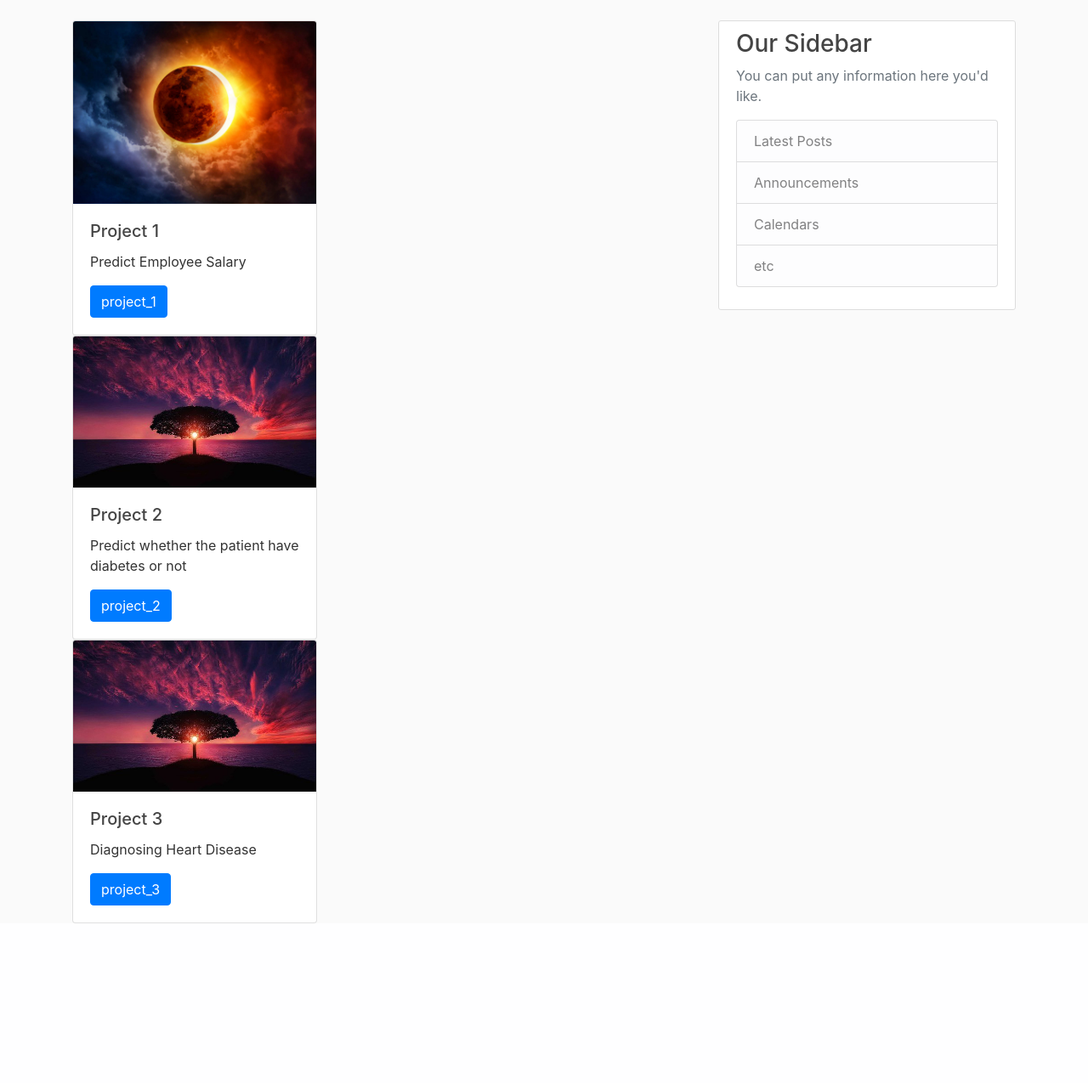
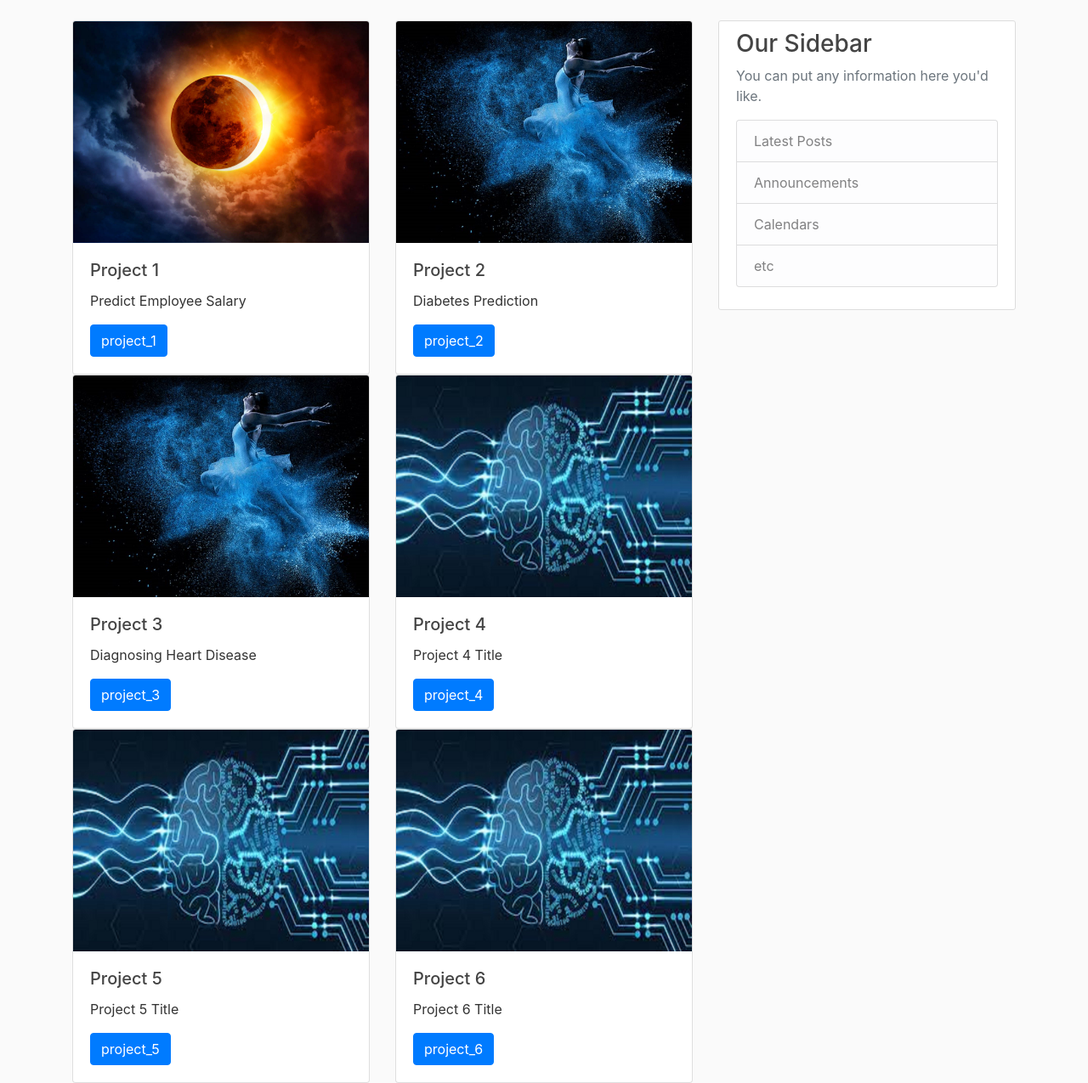
Before and after one commit to anajikadam/Flask_Projects, a Flask app: page /Projects in a window 1280 px wide. Shown: the part 56-1331 px from the top of the page at 85% size. Before the commit the page ends 1143 px from the top, so only its background shows below. Run offline with Flask 2, Linux system fonts and the light colour scheme; some libraries are stand-ins or nearby versions.

Commit message:
June commit

```diff
--- a/flaskApp/sqliteDB.py
+++ b/flaskApp/sqliteDB.py
@@ -16,10 +16,10 @@ conn = sqlite3.connect('site.db')
 # db.session.commit()
 cursor1 = conn.execute("SELECT * FROM Post")
 cursor2 = conn.execute("SELECT * FROM User")
-for row in cursor1:
+# for row in cursor1:
+# 	print(row)
+for row in cursor2:
 	print(row)
-# for row in cursor2:
-# 	print(row)
 
 sql = 'DELETE FROM User WHERE id=?'
 cur = conn.cursor()
--- a/flaskApp/templates/projects/home.html
+++ b/flaskApp/templates/projects/home.html
@@ -1,6 +1,8 @@
 {% extends "projects/layout.html" %}
 {% block content %}
-    <div class="card" style="width: 18rem;">
+    <div class="row">
+       <div class="col-md-6">
+        <div class="card" >
             <img src="../static/img/a1.jpg" class="card-img-top" alt="Img1">
               <div class="card-body">
                   <h5 class="card-title">Project 1</h5>
@@ -8,15 +10,21 @@
                     <a href="{{ url_for('projects.project_1') }}" class="btn btn-primary">project_1</a>
               </div>
         </div>
-    <div class="card" style="width: 18rem;">
+       </div>
+       <div class="col-md-6">
+        <div class="card" >
             <img src="../static/img/a2.jpg" class="card-img-top" alt="Img2">
               <div class="card-body">
                   <h5 class="card-title">Project 2</h5>
-                <p class="card-text">Predict whether the patient have diabetes or not</p>
+                    <p class="card-text">Diabetes Prediction</p>
                     <a href="{{ url_for('projects.project_2') }}" class="btn btn-primary">project_2</a>
               </div>
         </div>
-    <div class="card" style="width: 18rem;">
+       </div>
+    </div>
+    <div class="row">
+       <div class="col-md-6">
+        <div class="card" >
             <img src="../static/img/a2.jpg" class="card-img-top" alt="Img2">
             <div class="card-body">
               <h5 class="card-title">Project 3</h5>
@@ -24,4 +32,38 @@
                 <a href="{{ url_for('projects.project_3') }}" class="btn btn-primary">project_3</a>
             </div>
         </div>
+       </div>
+       <div class="col-md-6">
+        <div class="card" >
+            <img src="../static/img/a3.jpg" class="card-img-top" alt="Img2">
+              <div class="card-body">
+                  <h5 class="card-title">Project 4</h5>
+                    <p class="card-text">Project 4 Title</p>
+                    <a href="{{ url_for('projects.project_2') }}" class="btn btn-primary">project_4</a>
+              </div>
+        </div>
+       </div>
+    </div>
+    <div class="row">
+       <div class="col-md-6">
+        <div class="card" >
+            <img src="../static/img/a3.jpg" class="card-img-top" alt="Img2">
+            <div class="card-body">
+              <h5 class="card-title">Project 5</h5>
+                <p class="card-text">Project 5 Title</p>
+                <a href="{{ url_for('projects.project_3') }}" class="btn btn-primary">project_5</a>
+            </div>
+        </div>
+       </div>
+       <div class="col-md-6">
+        <div class="card" >
+            <img src="../static/img/a3.jpg" class="card-img-top" alt="Img2">
+              <div class="card-body">
+                  <h5 class="card-title">Project 6</h5>
+                    <p class="card-text">Project 6 Title</p>
+                    <a href="{{ url_for('projects.project_2') }}" class="btn btn-primary">project_6</a>
+              </div>
+        </div>
+       </div>
+    </div>
 {% endblock content %}
```
Also changed, not shown: requirements.txt (+7 -0 lines), flaskApp/static/img/a2.jpg, flaskApp/static/img/a3.jpg. Lines whose indentation alone changed are shown as unchanged.
